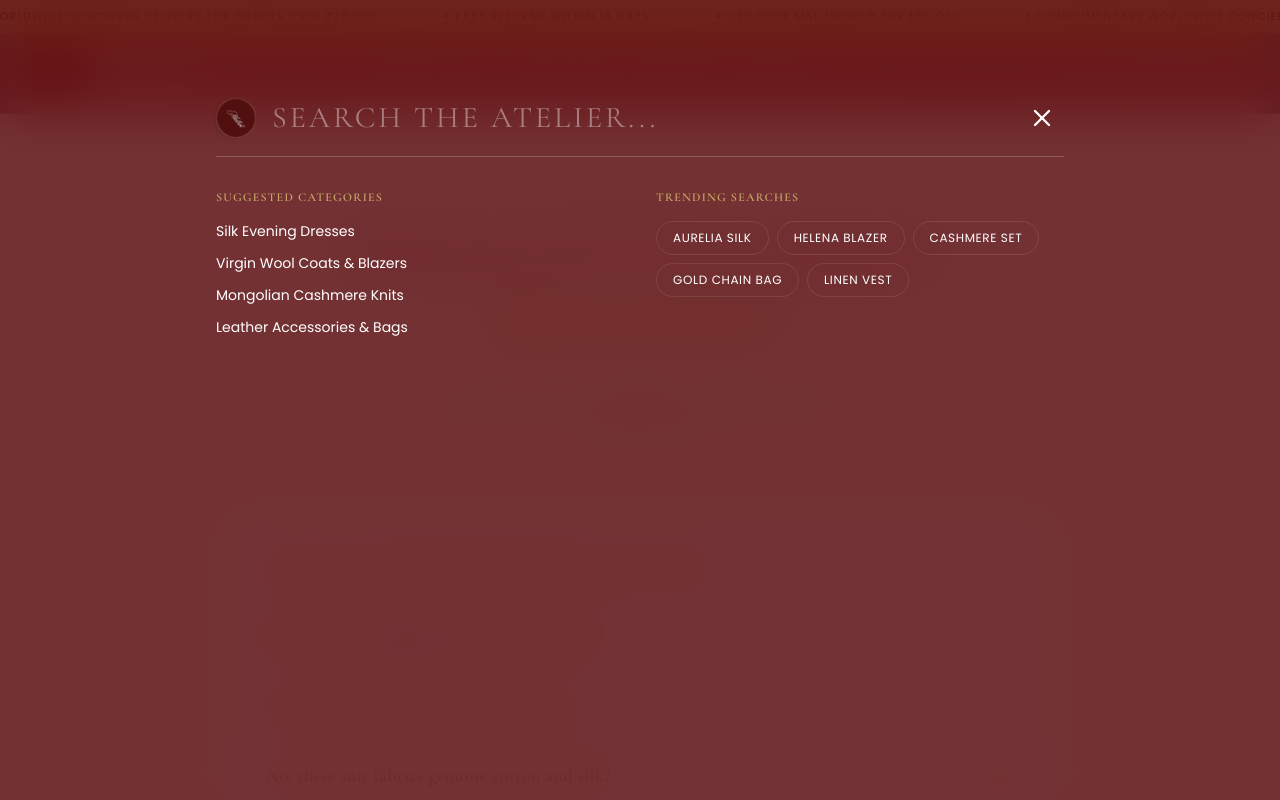
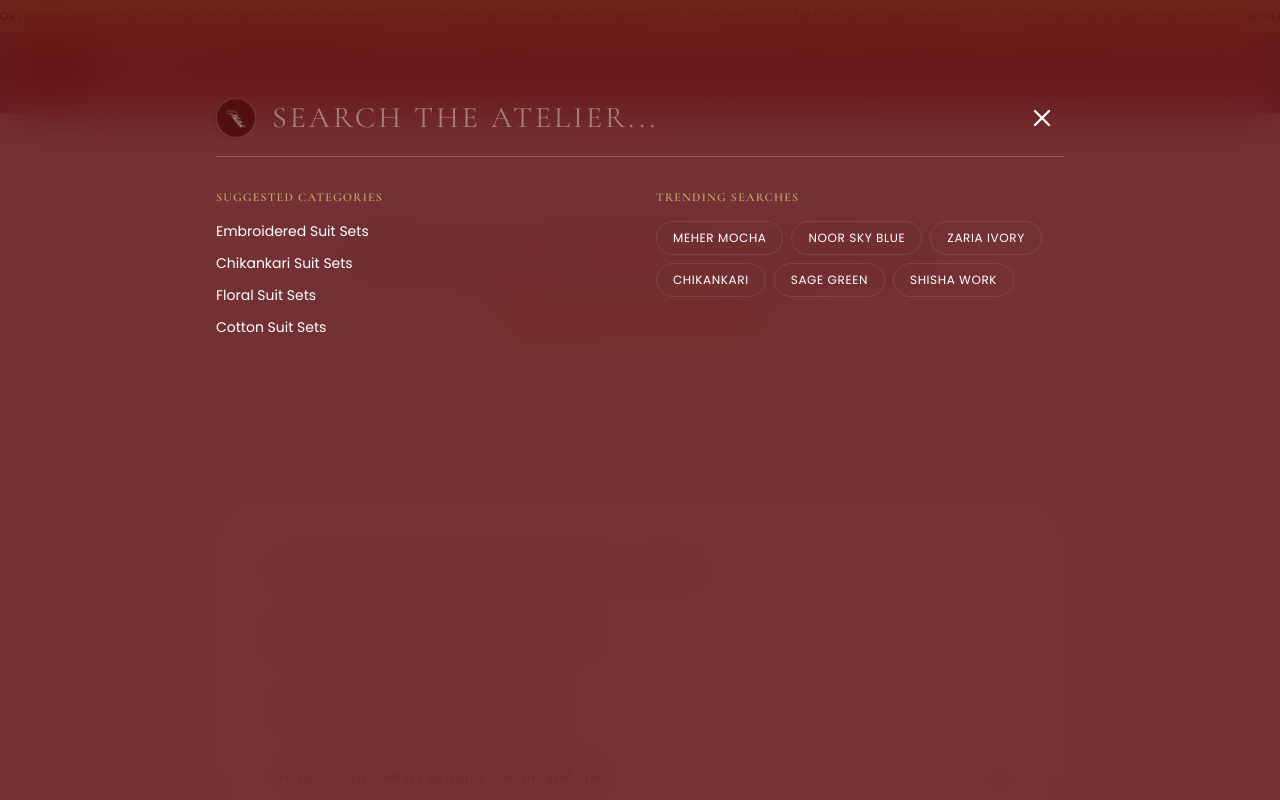
Before and after one commit to ankitgithub12/Malluk-Premium-Women-s-Fashion-E-Commerce-Store, a React (Vite) app in the folder client/: page /faq in a window 1280 px wide. Both pictures are taken after a click on the button 1062 px from the left and 72 px from the top of the page. Shown: the top 800 px of the page. Built offline with nearby package versions, Linux system fonts and the light colour scheme.

Commit message:
feat: update search overlay suggested categories and trending keywords to match actual site inventory

```diff
--- a/client/src/components/Navbar.jsx
+++ b/client/src/components/Navbar.jsx
@@ -298,10 +298,10 @@ export default function Navbar() {
                     <h3 className="text-xs font-semibold uppercase tracking-widest text-accent mb-4">Suggested Categories</h3>
                     <ul className="space-y-3">
                       {[
-                        { label: 'Silk Evening Dresses', cat: 'Dresses' },
-                        { label: 'Virgin Wool Coats & Blazers', cat: 'Outerwear' },
-                        { label: 'Mongolian Cashmere Knits', cat: 'Matching%20Sets' },
-                        { label: 'Leather Accessories & Bags', cat: 'Accessories' },
+                        { label: 'Embroidered Suit Sets', cat: 'Embroidered Suit Sets' },
+                        { label: 'Chikankari Suit Sets', cat: 'Chikankari Suit Sets' },
+                        { label: 'Floral Suit Sets', cat: 'Floral Suit Sets' },
+                        { label: 'Cotton Suit Sets', cat: 'Cotton Suit Sets' },
                       ].map((item, idx) => (
                         <motion.li
                           key={item.cat}
@@ -325,7 +325,7 @@ export default function Navbar() {
                   >
                     <h3 className="text-xs font-semibold uppercase tracking-widest text-accent mb-4">Trending Searches</h3>
                     <div className="flex flex-wrap gap-2">
-                      {['Aurelia Silk', 'Helena Blazer', 'Cashmere Set', 'Gold Chain Bag', 'Linen Vest'].map((term, idx) => (
+                      {['Meher Mocha', 'Noor Sky Blue', 'Zaria Ivory', 'Chikankari', 'Sage Green', 'Shisha Work'].map((term, idx) => (
                         <motion.button
                           key={term}
                           initial={{ opacity: 0, scale: 0.9 }}
```
